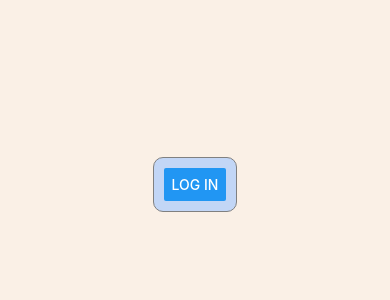
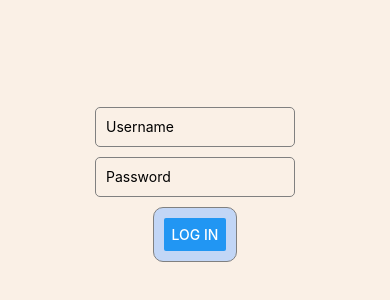
Before and after one commit to Adpro813/Real-app, a React Native app in the folder myapp/: screen / in a window 390 px wide. Shown: the part 238-538 px from the top of the page. Built offline with nearby package versions, Linux system fonts and the light colour scheme.

Commit message:
Refactor

```diff
--- a/myapp/App.js
+++ b/myapp/App.js
@@ -35,30 +35,16 @@ const LoadingScreen = ({ navigation }) => {
 };
 
 function StartScreen ({navigation}) {
+  const [username, setUsername] = useState('');
+  const [password, setPassword] = useState('');
   return (
     <View style={styles.container}>
-      <View style={styles.buttonContainer}>
-        <Button
-          title = "Log in"
-          onPress={() => navigation.navigate('LogInScreen')}
-        />
-      </View>
-    </View>
-  );
-};
-
-const LogInScreen = ({navigation}) => {
-  const [email, setEmail] = useState('');
-  const [password, setPassword] = useState('');
-  return (
-  <View style={styles.container}>
-    <Text>Login</Text>
       <TextInput
         style={styles.input}
-        placeholder="Email"
+        placeholder="Username"
 
-        value={email}
-        onChangeText={setEmail}
+        value={username}
+        onChangeText={setUsername}
       />
       <TextInput
         style={styles.input}
@@ -67,33 +53,32 @@ const LogInScreen = ({navigation}) => {
         value={password}
         onChangeText={setPassword}
       />
-      <View style ={styles.buttonContainer}>
+      <View style={styles.buttonContainer}>
         <Button
-          title = "Continue"
+          title = "Log in"
           onPress={() => navigation.navigate('HomeScreen')}
         />
       </View>
+    </View>
+  );
+};
+
+const HomeScreen = ({navigation}) => {
+
+  return (
+  <View style={styles.container}>
+    <Text> Home Screen </Text>
   </View>
   );
 }
 
-const HomeScreen = () => {
-  return (
-  <View style={styles.container}>
-    <Text>
-      Home Screen
-    </Text>
-  </View>
-  );
-}
 
 const AppNavigator = () => {
   return (
     <Stack.Navigator initialRouteName="LoadingScreen">
       <Stack.Screen name="LoadingScreen" component={LoadingScreen} options={{ headerShown: false }} />
       <Stack.Screen name="Start Screen" component={StartScreen} options = {{headerShown:false}} />
-      <Stack.Screen name="LogInScreen" component={LogInScreen} options = {{headerShown:false}} />
-      <Stack.Screen name="Home Screen" component={HomeScreen} options = {{headerShown:false}} />
+      <Stack.Screen name="HomeScreen" component={HomeScreen} options = {{headerShown:false}} />
     </Stack.Navigator>
   );
 };
```
